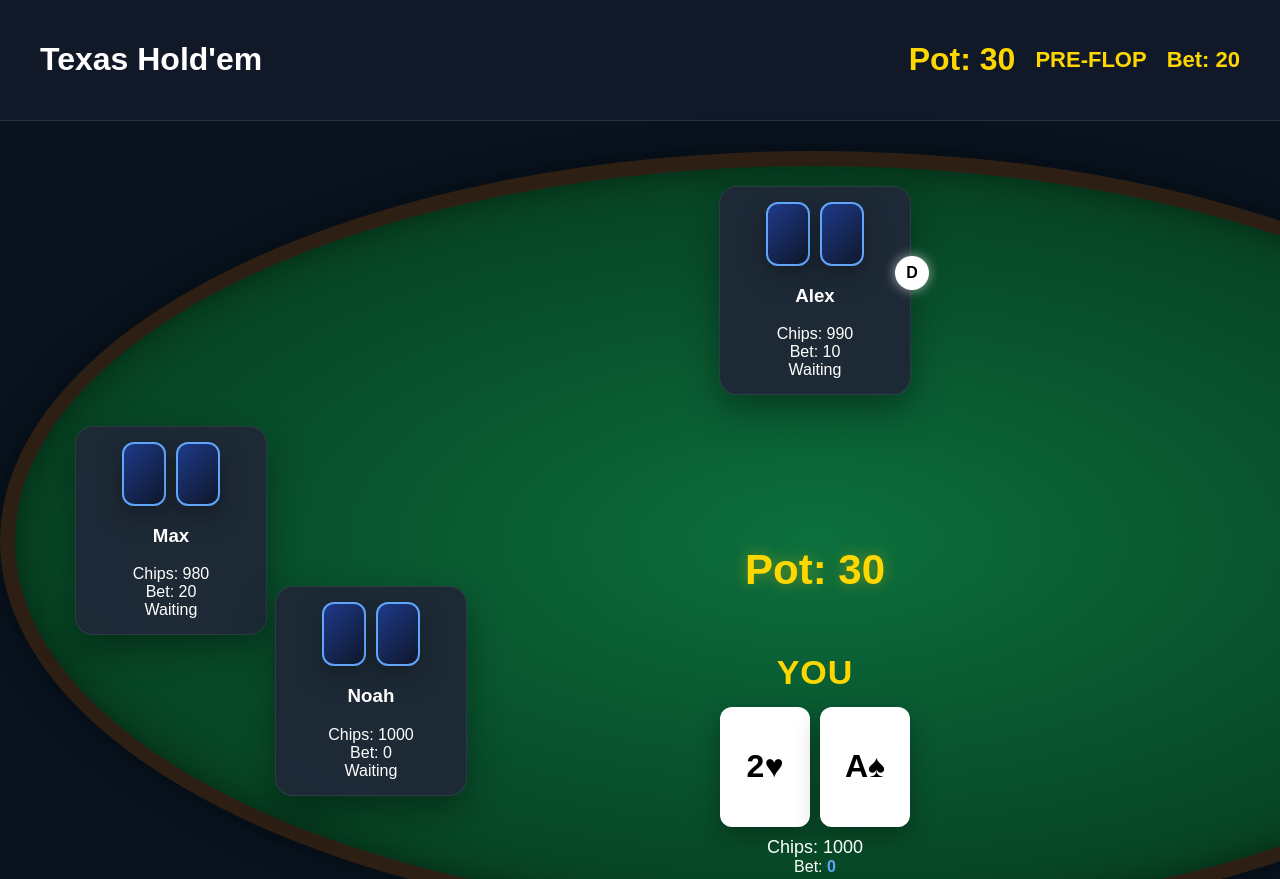
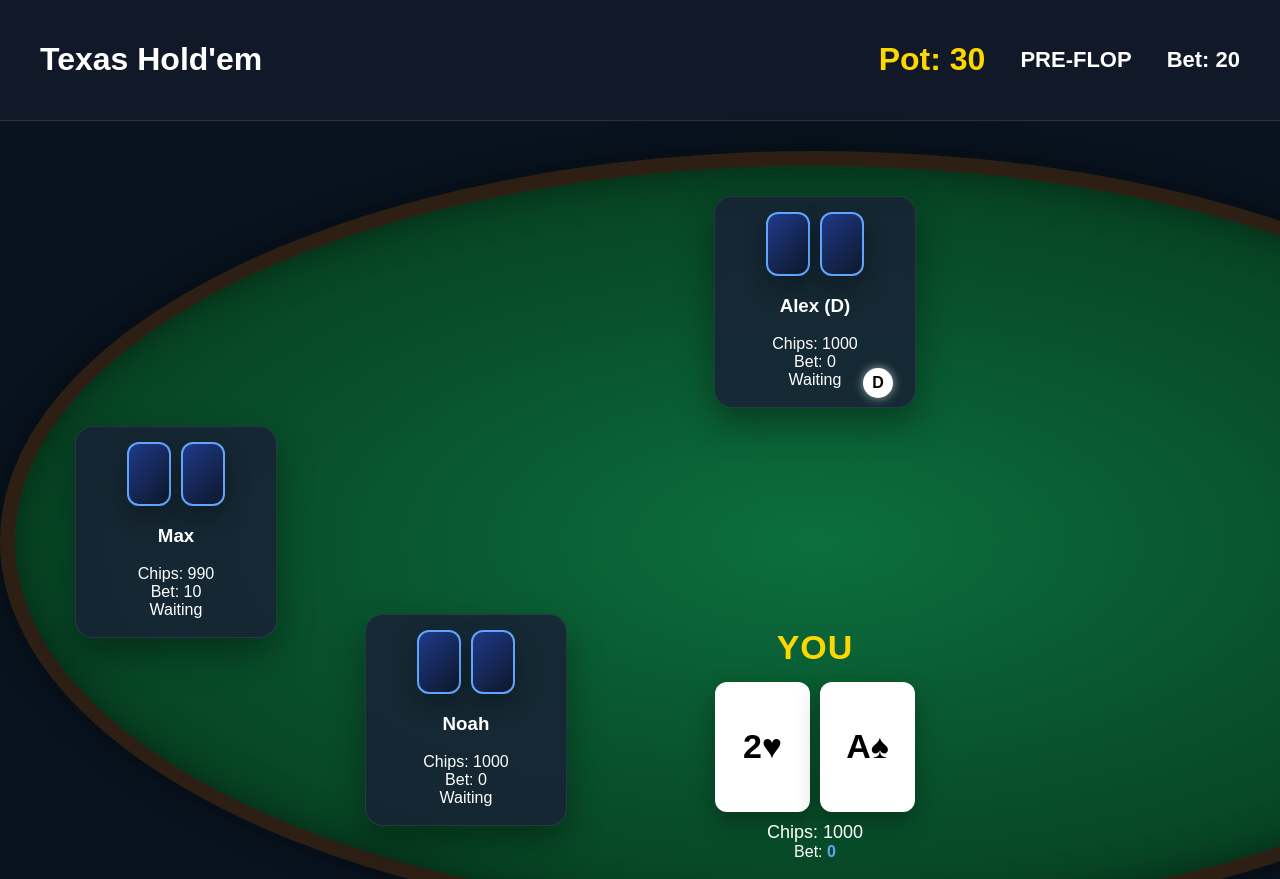
Before and after one commit to 09Alexnd3r/Casino_Praktikum, a plain HTML site: page index.html in a window 1280 px wide. Shown: the top 879 px of the page. Drawn offline with Linux system fonts and the light colour scheme.

Commit message:
finished

```diff
--- a/css/style.css
+++ b/css/style.css
@@ -48,9 +48,9 @@
 
     position:absolute;
 
-    top:260px;
+    left:50%;
 
-    left:50%;
+    top:330px;
 
     transform:translateX(-50%);
 
@@ -59,6 +59,7 @@
     gap:15px;
 
     z-index:50;
+
 }
 
 .bot{
@@ -77,17 +78,19 @@
 
     position:absolute;
 
-    bottom:40px;
+    bottom:45px;
 
     left:50%;
 
     transform:translateX(-50%);
 
+    width:320px;
+
     text-align:center;
 
-    width:320px;
+    border-radius:20px;
 
-    z-index:100;
+    padding:10px;
 
 }
 
@@ -173,18 +176,18 @@
 
     position:absolute;
 
-    width:160px;
+    width:170px;
 
-    min-height:170px;
+    min-height:180px;
+
+    background:
+        rgba(24,34,53,.85);
+
+    backdrop-filter:blur(8px);
+
+    border-radius:18px;
 
     padding:15px;
-
-    background:
-        rgba(31,41,55,.95);
-
-    backdrop-filter:blur(10px);
-
-    border-radius:18px;
 
     border:
         1px solid rgba(255,255,255,.08);
@@ -212,11 +215,12 @@
 
     position:absolute;
 
-    top:20px;
+    top:30px;
 
     left:50%;
 
     transform:translateX(-50%);
+
 }
 
 .seat2{
@@ -241,15 +245,15 @@
 
     position:absolute;
 
-    bottom:120px;
+    left:350px;
 
-    left:260px;
+    bottom:90px;
 }
 .info{
 
     display:flex;
 
-    gap:20px;
+    gap:35px;
 
     align-items:center;
 
@@ -257,9 +261,8 @@
 
     font-weight:bold;
 
-    color:#ffd700;
+}
 
-}
 .card{
 
 animation:deal .3s ease;
@@ -281,9 +284,9 @@
 
     position:absolute;
 
-    width:34px;
+    width:30px;
 
-    height:34px;
+    height:30px;
 
     border-radius:50%;
 
@@ -295,14 +298,14 @@
 
     display:flex;
 
+    justify-content:center;
+
     align-items:center;
 
-    justify-content:center;
+    box-shadow:
+        0 0 10px rgba(255,255,255,.6);
 
-    box-shadow:
-        0 0 12px rgba(255,255,255,.6);
-
-    z-index:200;
+    z-index:999;
 }
 #potCenter{
 
@@ -310,15 +313,15 @@
 
     left:50%;
 
-    top:380px;
+    top:470px;
 
     transform:translateX(-50%);
 
     color:#ffd700;
 
-    font-size:42px;
+    font-size:48px;
 
-    font-weight:bold;
+    font-weight:800;
 
     text-shadow:
         0 0 15px rgba(255,215,0,.4);
@@ -428,11 +431,11 @@
 }
 .player .card{
 
-    width:90px;
+    width:95px;
 
-    height:120px;
+    height:130px;
 
-    font-size:32px;
+    font-size:34px;
 
 }
 .bot .card{
@@ -444,3 +447,33 @@
     font-size:14px;
 
 }
+#actionLog{
+
+    width:500px;
+
+    height:150px;
+
+    overflow-y:auto;
+
+    margin:20px auto;
+
+    padding:10px;
+
+    background:#111827;
+
+    border-radius:12px;
+
+    text-align:left;
+
+    font-size:15px;
+
+}
+.community .card{
+
+    width:75px;
+
+    height:105px;
+
+    font-size:28px;
+
+}
--- a/index.html
+++ b/index.html
@@ -49,9 +49,6 @@
       <div id="dealerButton">
       D
       </div>
-      <div id="potCenter">
-          Pot: 0
-      </div>
 
     </div>
 
@@ -73,6 +70,7 @@
 
   </div>
 
+  <div id="actionLog"></div>
   <div id="message"></div>
 
   <script src="js/player.js"></script>
--- a/js/ai.js
+++ b/js/ai.js
@@ -82,6 +82,11 @@
                 botDecision(bot);
 
             bot.action = action;
+            addLog(
+                bot.name +
+                " : " +
+                action
+            );
 
             document.getElementById(
                 "message"
--- a/js/betting.js
+++ b/js/betting.js
@@ -31,6 +31,10 @@
     ).textContent =
     "Du hast gecallt.";
 
+    addLog(
+        "Du hast gecallt."
+    );
+
     nextRound();
 }
 
@@ -55,6 +59,10 @@
     ).textContent =
     "Du setzt " + amount;
 
+    addLog(
+        "Du setzt " + amount
+    );
+
     nextRound();
 }
 
@@ -71,6 +79,10 @@
     addToPot(
         getHumanPlayer(),
         amount
+    );
+
+    addLog(
+        "Du erhöhst auf " + amount
     );
 
     nextRound();
@@ -94,5 +106,9 @@
     ).textContent =
     "ALL IN!";
 
+    addLog(
+        "Du gehst ALL IN!"
+    );
+
     nextRound();
 }
--- a/js/game.js
+++ b/js/game.js
@@ -14,7 +14,7 @@
 
     currentBet: 20,
 
-    dealer: 0,
+    dealer: 1,
 
     players: [
 
@@ -174,18 +174,9 @@
 
     render();
 
+    renderDealer();
+
     state.currentBet = 20;
-
-    state.dealer++;
-
-    if (
-        state.dealer >=
-        state.players.length
-    ) {
-
-        state.dealer = 0;
-
-    }
 
     removeBrokePlayers();
 
--- a/js/ui.js
+++ b/js/ui.js
@@ -103,7 +103,7 @@
         }
 
             <h3>${bot.name}
-            ${state.dealer === index + 1 ? " (D)" : ""}
+            ${index === 0 ? " (D)" : ""}
             </h3>
 
             <div>
@@ -130,43 +130,10 @@
             "dealerButton"
         );
 
-    const positions = [
+    dealer.style.left = "53%";
 
-        {
-            left:"55%",
-            top:"12%"
-        },
+    dealer.style.top = "27%";
 
-        {
-            left:"18%",
-            top:"32%"
-        },
-
-        {
-            left:"82%",
-            top:"32%"
-        },
-
-        {
-            left:"30%",
-            top:"70%"
-        },
-
-        {
-            left:"56%",
-            top:"78%"
-        }
-
-    ];
-
-    const pos =
-        positions[
-            state.dealer %
-            positions.length
-        ];
-
-    dealer.style.left = pos.left;
-    dealer.style.top = pos.top;
 }
 
 function render() {
@@ -200,3 +167,16 @@
     }
 
 }
+function addLog(text){
+
+    const log =
+        document.getElementById(
+            "actionLog"
+        );
+
+    log.innerHTML +=
+        "<div>" + text + "</div>";
+
+    log.scrollTop =
+        log.scrollHeight;
+}
```
